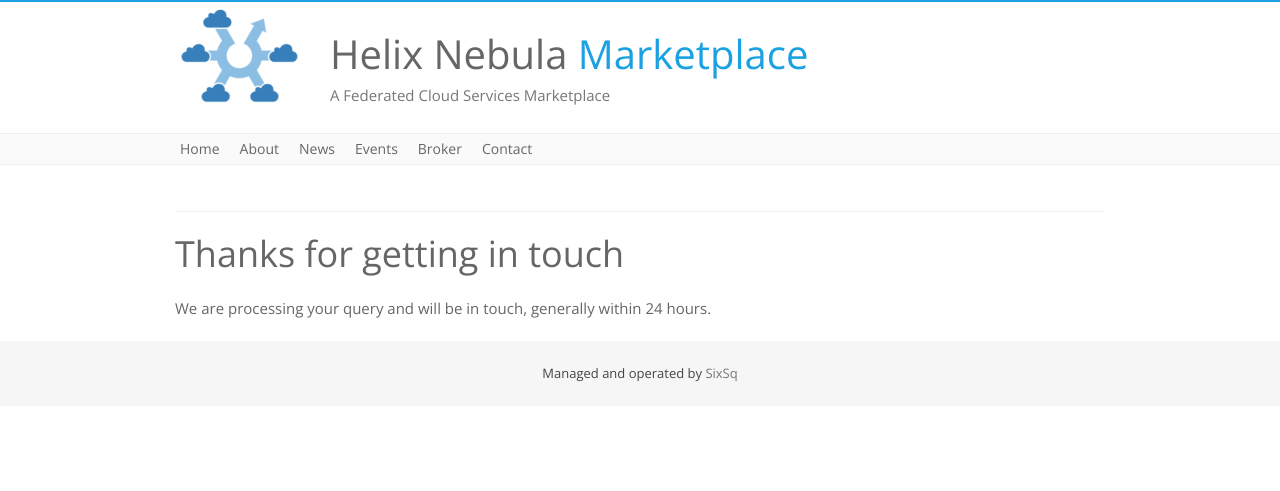
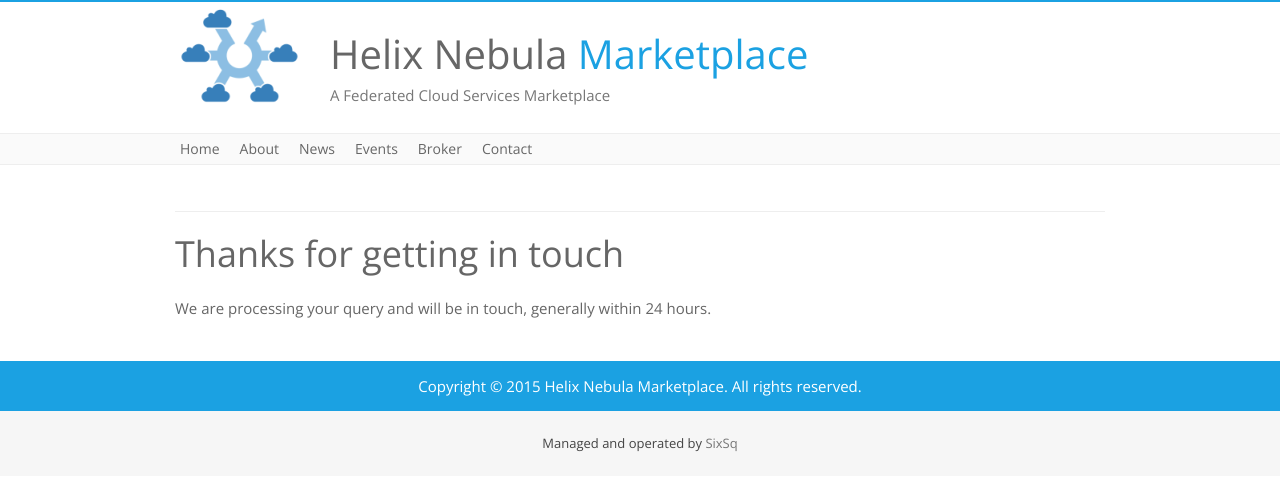
Before and after one commit to hnx/hnx.github.com, a Jekyll site: the page built from thanks.html, in a window 1280 px wide. Shown: the top 491 px of the page. Built offline with Jekyll 4.4.1, drawn with Linux system fonts in a browser that asks for light colours.

Commit message:
Blue banner in footer

```diff
--- a/_includes/footer.html
+++ b/_includes/footer.html
@@ -1,4 +1,14 @@
 <!-- Footer -->
+<div class="social-links">
+    <div class="container">
+        <div class="row">
+            <div class="col-md-12 center">
+                Copyright © 2015 Helix Nebula Marketplace. All rights reserved.
+            </div>
+        </div>
+    </div>
+</div>
+
 <footer>
     <div class="container">
         <div class="row">
```
Also changed, not shown: _includes/social.html (deleted, +0 -10 lines).
